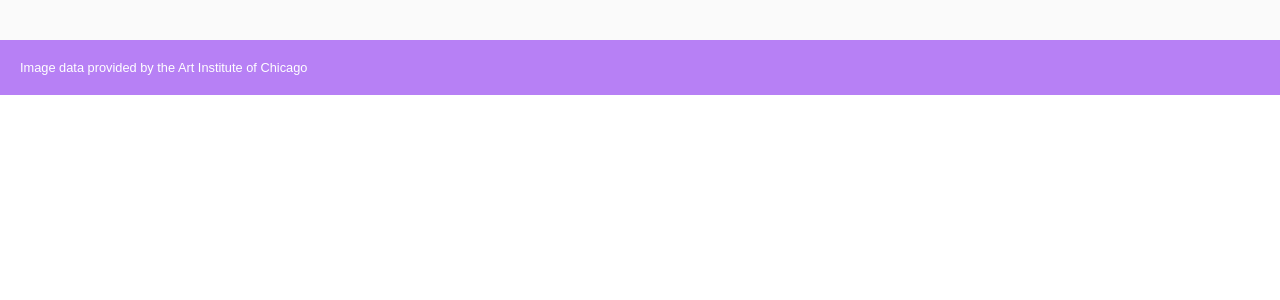
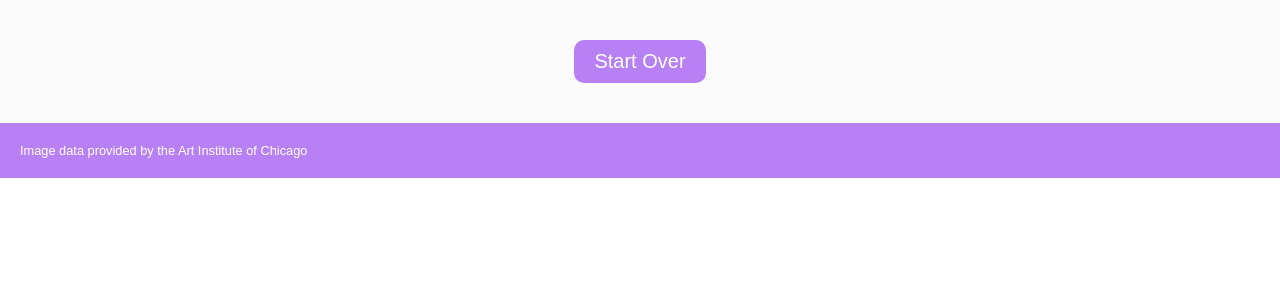
Before and after one commit to julia-martin/similart, a Flask app: template similart/templates/results.html.jinja in a window 1280 px wide. Shown: the part 115-415 px from the top of the page. Run offline with Flask 2, Linux system fonts and the light colour scheme; the template is opened without the code that fills it, so the values that code supplies are empty.

Commit message:
Add Start Over button to /results

```diff
--- a/similart/static/css/style.css
+++ b/similart/static/css/style.css
@@ -29,6 +29,10 @@ header, footer {
 main {
   background-color: #fafafa;
   padding: 20px;
+}
+
+a {
+  text-decoration: none;
 }
 
 #intro {
@@ -93,7 +97,6 @@ label img:hover {
 }
 
 .container {
- /* border-top: 2px solid purple; */
   margin-top: 30px;
   padding-top: 20px;
   text-align: center;
--- a/similart/templates/results.html.jinja
+++ b/similart/templates/results.html.jinja
@@ -1,4 +1,5 @@
 {% extends "base.html.jinja" %}
 {% block content %}
   {{ data }}
+  <a href='/'><button type='button'>Start Over</button></a>
 {% endblock %}
```
